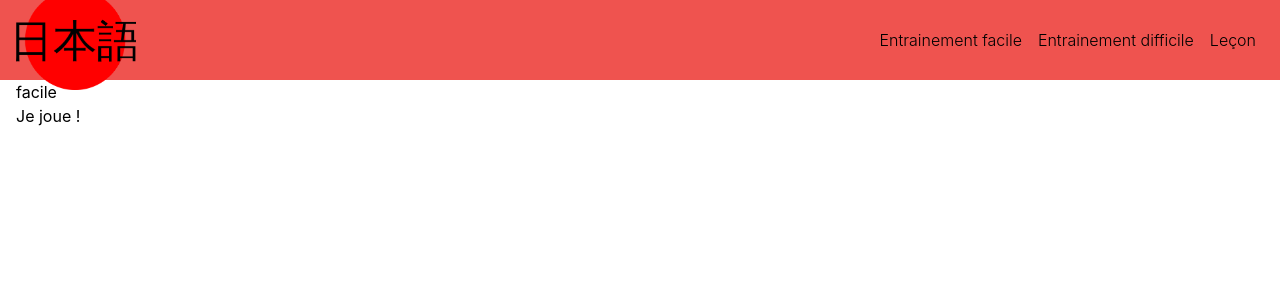
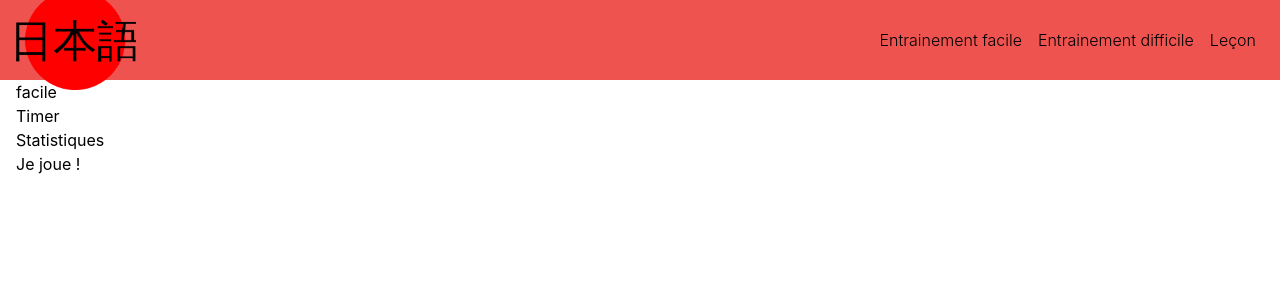
Before and after one commit to croulu/japanese, a React (Create React App) app: page /play in a window 1280 px wide. Shown: the top 300 px of the page. Built offline with nearby package versions, Linux system fonts and the light colour scheme.

Commit message:
composant playItem et start

```diff
--- a/src/component/PlayItem/PlayItem.tsx
+++ b/src/component/PlayItem/PlayItem.tsx
@@ -1,13 +1,14 @@
 import React from "react";
 
-import {Lesson} from "../../domain/Lesson";
+import {Syllable} from "../../domain/Syllable";
 
-export const PlayItem = (props: { lesson: Lesson, level:string }) => {
-    const { lesson, level } = props;
+export const PlayItem = (props: { syllables:Syllable }) => {
+    const { syllables } = props;
+
     return (
-        <div className="page-block-content">{level}
+        <div className="page-block-content">
             <div>
-                Je joue !
+                Je joue au Kana!
             </div>
         </div>
     );
--- /dev/null
+++ b/src/component/PlayItem/PlayItemStart.tsx
@@ -0,0 +1,20 @@
+import React from "react";
+
+import {Lesson} from "../../domain/Lesson";
+import {Syllable} from "../../domain/Syllable";
+
+export const PlayItemStart = (props: { lesson: Lesson, level:string }) => {
+    const { lesson, level } = props;
+
+    const syllables:Array<Syllable> = lesson.getSyllables();
+
+    return (
+        <div className="page-block-content">{level}
+            <div>
+                <div>Timer</div>
+                <div>Statistiques</div>
+                Je joue !
+            </div>
+        </div>
+    );
+};
--- a/src/component/Routing.tsx
+++ b/src/component/Routing.tsx
@@ -7,7 +7,7 @@ import {allAlphabets} from "../domain/Syllable.factory";
 import {Alphabet} from "../domain/Alphabet";
 import {AlphabetsToLearn} from "./Learn/AlphabetsToLearn";
 import {AlphabetsToPlay} from "./PlayMenu/AlphabetsToPlay";
-import {PlayItem} from "./PlayItem/PlayItem";
+import {PlayItemStart} from "./PlayItem/PlayItemStart";
 import {Lesson} from "../domain/Lesson";
 import {Syllable} from "../domain/Syllable";
 
@@ -48,11 +48,11 @@ export const Routing = () => {
                 <Route path="/play" element={
                     <>
                         <Menu />
-                        <PlayItem
+                        <PlayItemStart
                             key={"lessonToPlay"}
                             lesson={lessonForTest}
                             level={levelForTest}
-                        ></PlayItem>
+                        ></PlayItemStart>
                     </>
                 } />
                 <Route path="/alphabets" element={
--- a/src/domain/Lesson.ts
+++ b/src/domain/Lesson.ts
@@ -19,7 +19,7 @@ export class Lesson {
         // ici toutes les syllables de la leçon sont du même alphabet
     }
 
-    calculateId () {
+    calculateId ():string {
         return this.id = this.title.split(" ").join("");
     }
 
@@ -31,4 +31,8 @@ export class Lesson {
         const syllableExtracted:Syllable = this.extractFirstSyllable();
         return new SyllableKana(syllableExtracted.alphabet, syllableExtracted.consonant, syllableExtracted.vowel);
     }
+
+    getSyllables():Array<Syllable> {
+        return this.syllables;
+    }
 }
```
Also changed, not shown: 1 other file (tests, documents, lock files or other folders).
